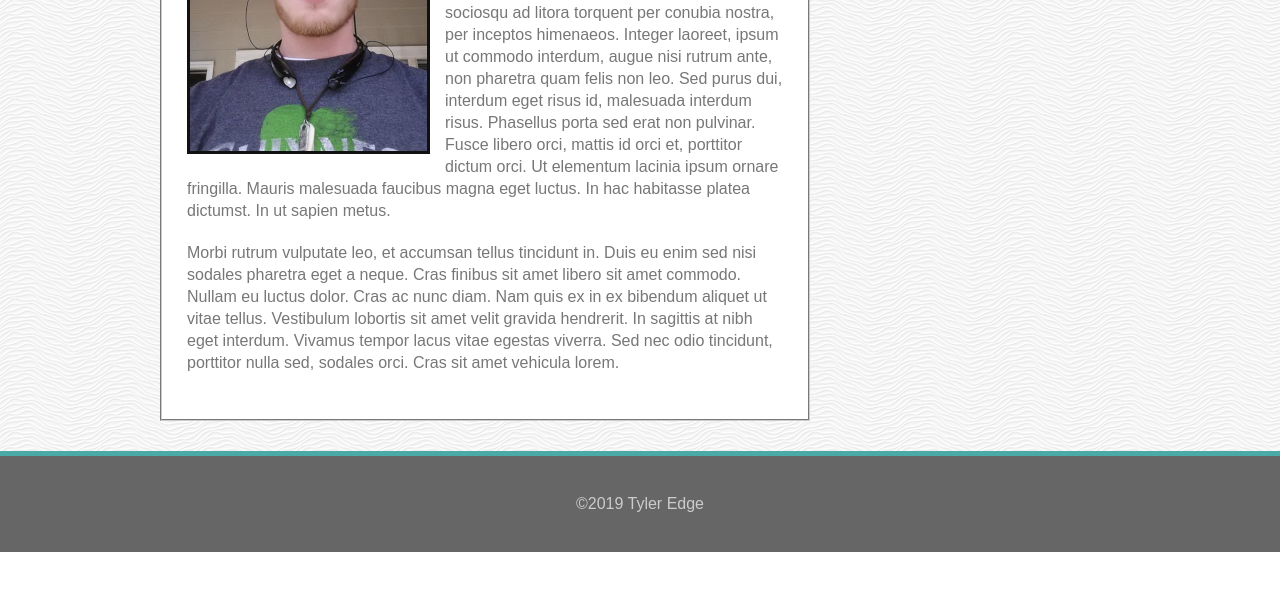
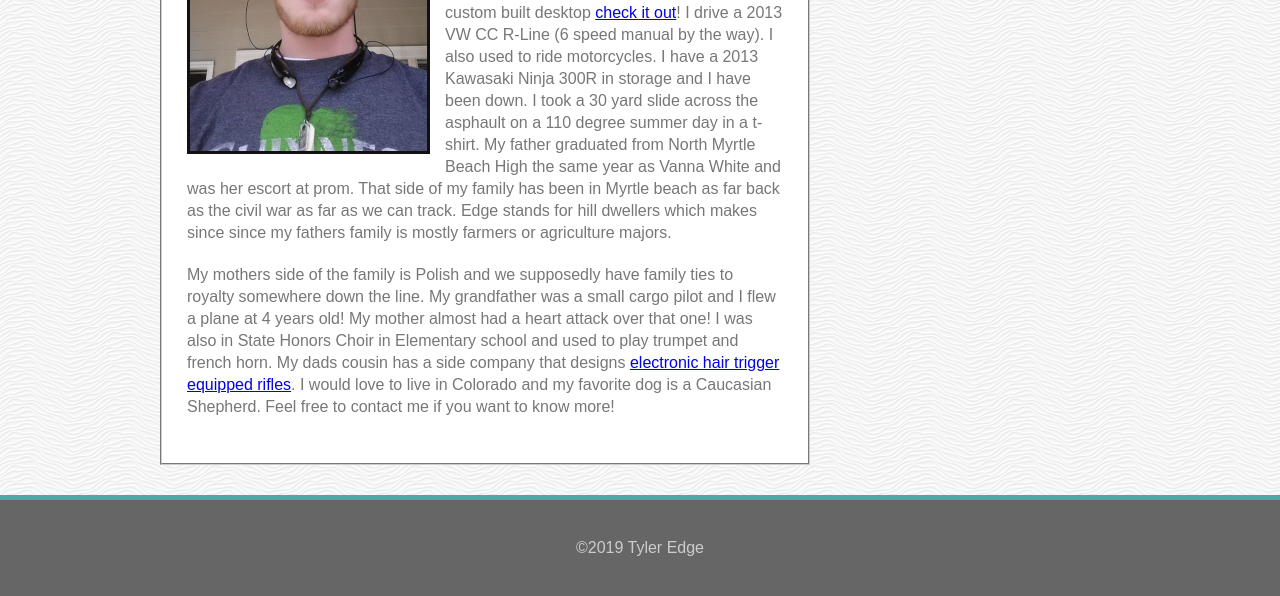
Before and after one commit to TylerCEdge/Basic-Portfolio, a plain HTML site: page index.html in a window 1280 px wide. Shown: the part 378-974 px from the top of the page. Before the commit the page ends 930 px from the top, so only its background shows below. Drawn offline with Linux system fonts and the light colour scheme; a script that the page names is missing.

Commit message:
revisions to home and portfolio page and some comments in css

```diff
--- a/index.html
+++ b/index.html
@@ -16,7 +16,8 @@
 <body>
     <!--Top Navigational Bar Code-->
     <header>
-        <div class="wrapper">
+
+    <div class="wrapper">
             <h1>Tyler Edge</h1>
             <nav>
                 <ul>
@@ -34,20 +35,24 @@
 
             <img src="assets/images/profilepic.png" alt="A picture of me!" class="inline-img">
 
-            <p>Lorem ipsum dolor sit amet, consectetur adipiscing elit. Maecenas porta rhoncus elementum.
-                Class aptent taciti sociosqu ad litora torquent per conubia nostra, per inceptos himenaeos.
-                Nunc cursus, risus eget volutpat suscipit, dui erat congue erat, at vestibulum erat justo eu massa.
-                Class aptent taciti sociosqu ad litora torquent per conubia nostra, per inceptos himenaeos.
-                Integer laoreet, ipsum ut commodo interdum, augue nisi rutrum ante, non pharetra quam felis non leo.
-                Sed purus dui, interdum eget risus id, malesuada interdum risus. Phasellus porta sed erat non pulvinar.
-                Fusce libero orci, mattis id orci et, porttitor dictum orci. Ut elementum lacinia ipsum ornare fringilla.
-                Mauris malesuada faucibus magna eget luctus. In hac habitasse platea dictumst. In ut sapien metus.</p>
+            <p>Hey everyone my name is Tyler Christopher Edge. I was born and raised in Clover, South Carolina. Go
+                Tigers! Currently I do not have a job in the tech field but I used to be a Tech and Mobile Sales Supervisor at
+                Staples for 4 years. I enjoy gaming and music in my free time (R.I.P. for the next six months). I also have a
+                custom built desktop <a href="https://pcpartpicker.com/list/KqrYCb" target="blank">check it out</a>! I drive a 2013 VW CC R-Line
+                (6 speed manual by the way). I also used to ride motorcycles. I have a 2013 Kawasaki Ninja 300R in storage and I
+                have been down. I took a 30 yard slide across the asphault on a 110 degree summer day in a t-shirt. My father
+                graduated from North Myrtle Beach High the same year as Vanna White and was her escort at prom. That side of my
+                family has been in Myrtle beach as far back as the civil war as far as we can track. Edge stands for hill dwellers
+                which makes since since my fathers family is mostly farmers or agriculture majors.
+            </p>
 
-            <p>Morbi rutrum vulputate leo, et accumsan tellus tincidunt in. Duis eu enim sed nisi sodales
-                pharetra eget a neque. Cras finibus sit amet libero sit amet commodo. Nullam eu luctus dolor.
-                Cras ac nunc diam. Nam quis ex in ex bibendum aliquet ut vitae tellus. Vestibulum lobortis sit amet
-                velit gravida hendrerit. In sagittis at nibh eget interdum. Vivamus tempor lacus vitae egestas viverra.
-                Sed nec odio tincidunt, porttitor nulla sed, sodales orci. Cras sit amet vehicula lorem.</p>
+            <p>My mothers side of the family is Polish and we supposedly have family ties to royalty somewhere down the line.
+                My grandfather was a small cargo pilot and I flew a plane at 4 years old! My mother almost had a heart attack over
+                that one! I was also in State Honors Choir in Elementary school and used to play trumpet and french horn. My dads
+                cousin has a side company that designs <a href="https://www.youtube.com/watch?v=GKJqH7-KepI" target="blank">
+                electronic hair trigger equipped rifles</a>. I would love to live in Colorado and my favorite dog is a Caucasian
+                Shepherd. Feel free to contact me if you want to know more!
+            </p>
         </section>
         <aside id="right-column">
             <h3>Connect With Me</h3>
```
Also changed, not shown: assets/css/style.css (+6 -6 lines), portfolio.html (+6 -6 lines).
